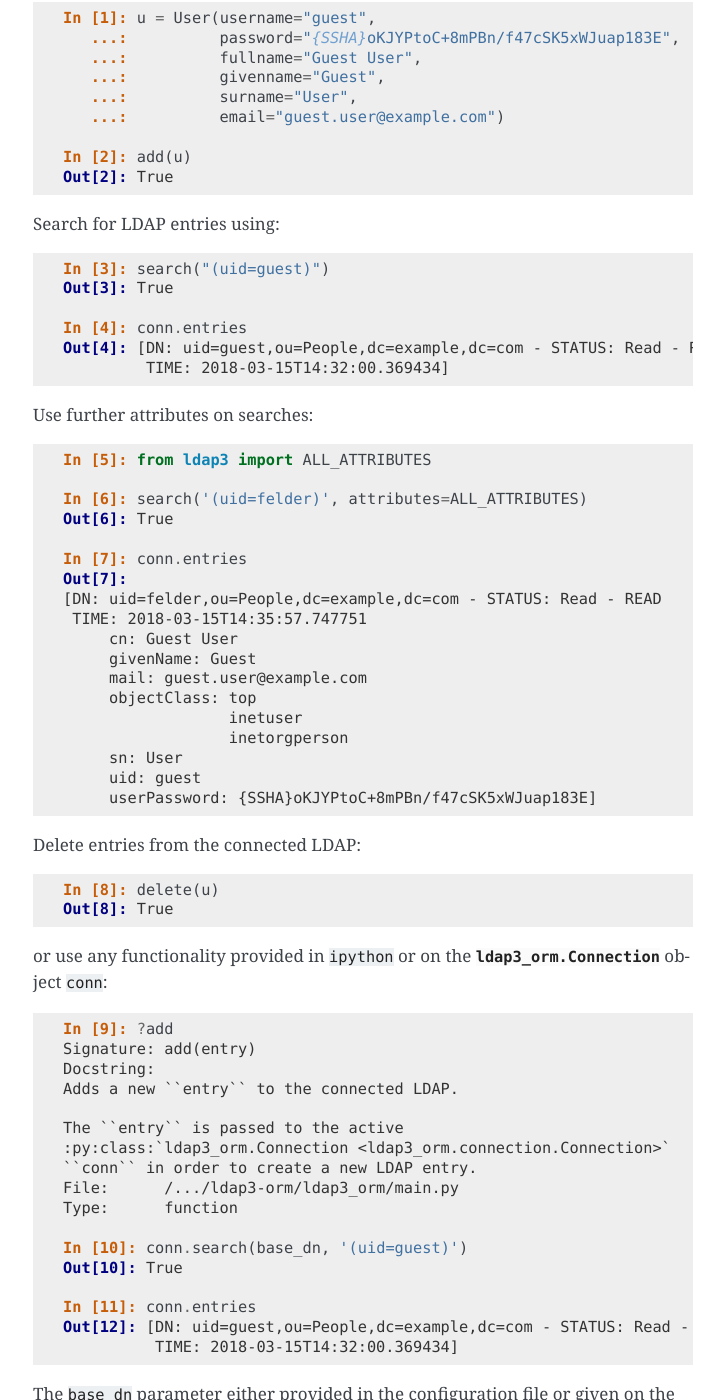
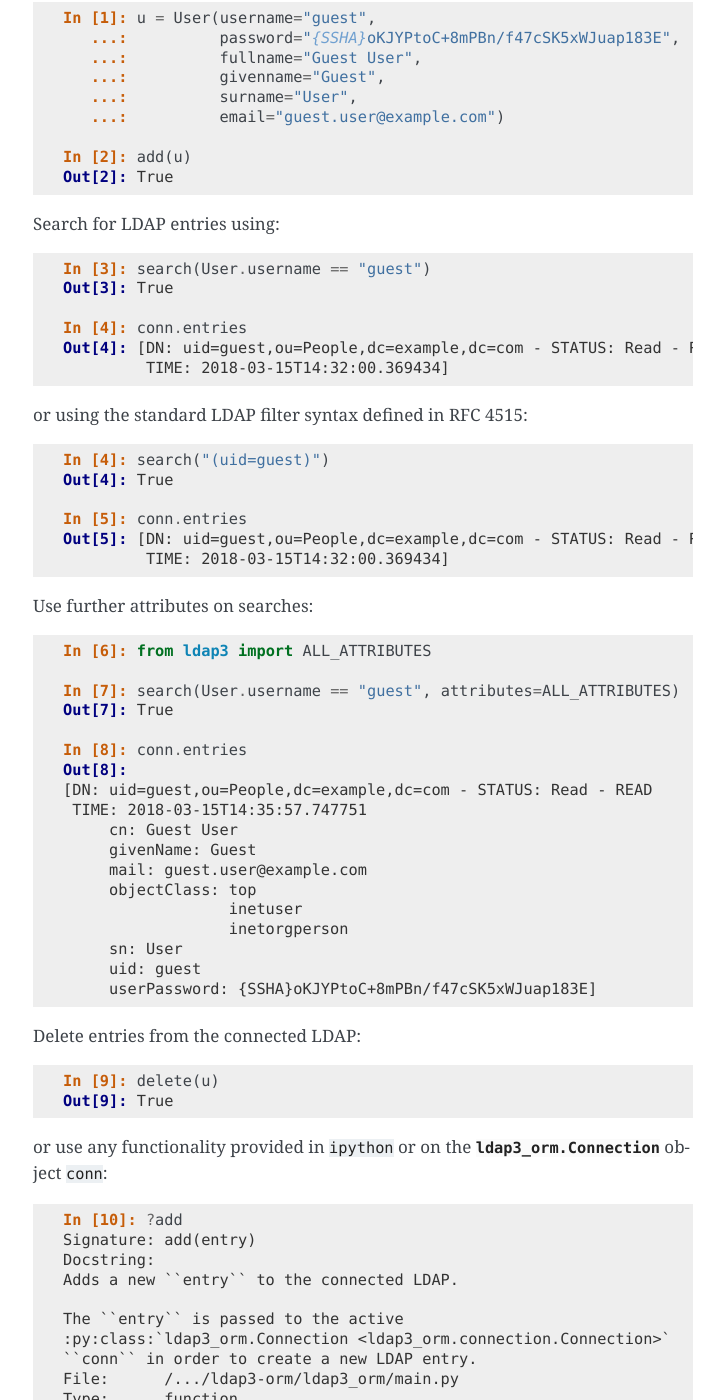
Before and after one commit to cfelder/ldap3-orm, a Sphinx documentation site: the page built from doc/ipython.rst, in a window 1280 px wide and 1400 px high, scrolled down 2676 px. Shown: the whole window, without its empty margins (387-1111 px from the left). Built offline with Sphinx 7.4.7, drawn with Linux system fonts in a browser that asks for light colours; the version number could not be read and is left out; some of the changed text lies outside the part shown.

Commit message:
Add ldap3_orm filter expression examples.
Change-Id: Ie3ca8216d3b044554698206a323b0d3575cc945f
Reviewed-on: https://code.bsm-felder.de/review/271
Reviewed-by: Christian Felder <webmaster@bsm-felder.de>

```diff
--- a/doc/ipython.rst
+++ b/doc/ipython.rst
@@ -135,25 +135,36 @@ Search for LDAP entries using:
 
 .. code-block:: ipython
 
-   In [3]: search("(uid=guest)")
+   In [3]: search(User.username == "guest")
    Out[3]: True
 
    In [4]: conn.entries
    Out[4]: [DN: uid=guest,ou=People,dc=example,dc=com - STATUS: Read - READ
             TIME: 2018-03-15T14:32:00.369434]
 
+or using the standard LDAP filter syntax defined in RFC 4515:
+
+.. code-block:: ipython
+
+   In [4]: search("(uid=guest)")
+   Out[4]: True
+
+   In [5]: conn.entries
+   Out[5]: [DN: uid=guest,ou=People,dc=example,dc=com - STATUS: Read - READ
+            TIME: 2018-03-15T14:32:00.369434]
+
 Use further attributes on searches:
 
 .. code-block:: ipython
 
-   In [5]: from ldap3 import ALL_ATTRIBUTES
+   In [6]: from ldap3 import ALL_ATTRIBUTES
 
-   In [6]: search('(uid=felder)', attributes=ALL_ATTRIBUTES)
-   Out[6]: True
+   In [7]: search(User.username == "guest", attributes=ALL_ATTRIBUTES)
+   Out[7]: True
 
-   In [7]: conn.entries
-   Out[7]:
-   [DN: uid=felder,ou=People,dc=example,dc=com - STATUS: Read - READ
+   In [8]: conn.entries
+   Out[8]:
+   [DN: uid=guest,ou=People,dc=example,dc=com - STATUS: Read - READ
     TIME: 2018-03-15T14:35:57.747751
         cn: Guest User
         givenName: Guest
@@ -169,15 +180,15 @@ Delete entries from the connected LDAP:
 
 .. code-block:: ipython
 
-   In [8]: delete(u)
-   Out[8]: True
+   In [9]: delete(u)
+   Out[9]: True
 
 or use any functionality provided in ``ipython`` or on the
 :py:class:`ldap3_orm.Connection <ldap3_orm.connection.Connection>` object ``conn``:
 
 .. code-block:: ipython
 
-   In [9]: ?add
+   In [10]: ?add
    Signature: add(entry)
    Docstring:
    Adds a new ``entry`` to the connected LDAP.
@@ -188,10 +199,10 @@ or use any functionality provided in ``ipython`` or on the
    File:      /.../ldap3-orm/ldap3_orm/main.py
    Type:      function
 
-   In [10]: conn.search(base_dn, '(uid=guest)')
-   Out[10]: True
+   In [11]: conn.search(base_dn, '(uid=guest)')
+   Out[11]: True
 
-   In [11]: conn.entries
+   In [12]: conn.entries
    Out[12]: [DN: uid=guest,ou=People,dc=example,dc=com - STATUS: Read - READ
              TIME: 2018-03-15T14:32:00.369434]
 
```
Also changed, not shown: doc/examples/user.rst (+11 -0 lines).
